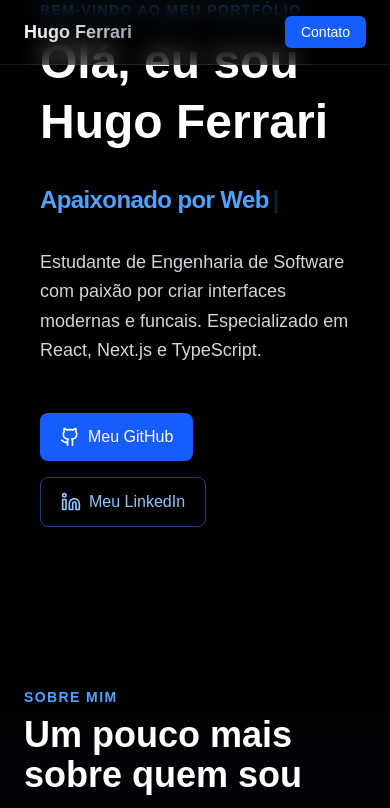
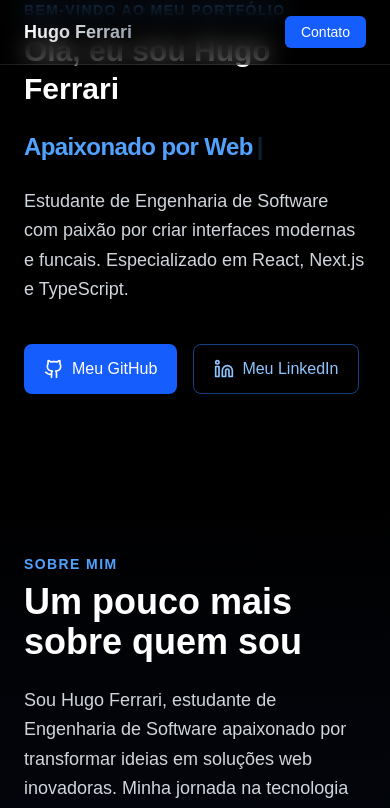
Before and after one commit to Hugo-Ferrari/Portifolio-react, a Next.js app: page / in a window 390 px wide. Shown: the top 808 px of the page. Built offline with nearby package versions, Linux system fonts and the light colour scheme.

Commit message:
modificações no tamanho das letras

```diff
--- a/app/components/sections/About/Perfil.tsx
+++ b/app/components/sections/About/Perfil.tsx
@@ -7,14 +7,14 @@ import TextType from "../../TextType";
 
 export function Hugo() {
     return (
-        <section id="principal" className=" pb-20 px-10 md:px-10">
+        <section id="principal" className="pb-20 px-6 md:px-10">
             <div className="max-w-7xl mx-auto grid md:grid-cols-2 gap-12 items-center md:min-h-screen ">
 
-                <div className="flex flex-col gap-8">
+                <div className="flex flex-col gap-6 md:gap-8">
                     <div className="space-y-3">
                         <p className="text-blue-400 font-semibold text-sm uppercase tracking-widest">Bem-vindo ao meu portfólio</p>
 
-                        <h1 className="text-5xl md:text-6xl font-bold text-white leading-tight">
+                        <h1 className="text-3xl sm:text-4xl md:text-6xl font-bold text-white leading-tight">
                             Olá, eu sou Hugo Ferrari
                         </h1>
                     </div>
@@ -39,7 +39,7 @@ export function Hugo() {
                 </div>
 
                 <div className="hidden md:flex justify-center items-center">
-                    <div className="relative w-100 h-100">
+                    <div className="relative w-72 h-72 md:w-96 md:h-96">
                         <div className="absolute inset-0 bg-gradient-to-br from-blue-600 to-purple-600 rounded-2xl blur-3xl opacity-30"></div>
                         <div className="relative  from-gray-800 to-gray-900 rounded-2xl p-1 overflow-hidden h-full flex items-center justify-center">
                             <div className="bg-black w-full h-full rounded-xl flex items-center justify-center">
```
